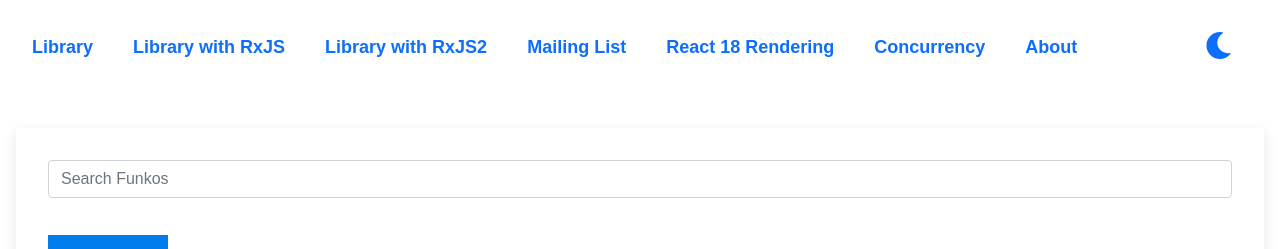
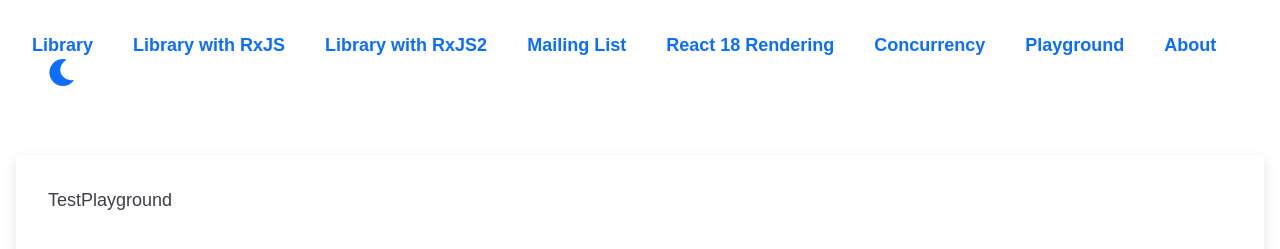
Before and after one commit to tasteslikestrawberries/funko-library, a React (Create React App) app: page /test-playground in a window 1280 px wide. Shown: the top 249 px of the page. Built offline with nearby package versions, Linux system fonts and the light colour scheme; no server answers.

Commit message:
refactor: practice

```diff
--- a/src/App.tsx
+++ b/src/App.tsx
@@ -15,6 +15,7 @@ import Rendering from "./components/Rendering";
 import ThemeToggler from "./components/ThemeToggler";
 import { ThemeContext, useThemeContext } from "./shared/ThemeContext";
 import Concurrency from "./components/Concurrency";
+import TestPlayground from "./TestPlayground";
 
 const StyledNav = styled.nav`
   font-size: large;
@@ -56,6 +57,7 @@ const App = () => {
             <Link to="/mailing-list">Mailing List</Link>
             <Link to="/rendering">React 18 Rendering</Link>
             <Link to="/concurrency">Concurrency</Link>
+            <Link to="/test-playground">Playground</Link>
             <Link to="/about">About</Link>
           </StyledLinks>
           <ThemeToggler />
@@ -70,6 +72,7 @@ const App = () => {
             <Route path="about" element={<About />} />
             <Route path="rendering" element={<Rendering />} />
             <Route path="concurrency" element={<Concurrency />} />
+            <Route path="test-playground" element={<TestPlayground />} />
             <Route path="*" element={<Main />} />
           </Routes>
         </StyledContainer>
--- /dev/null
+++ b/src/TestPlayground.tsx
@@ -0,0 +1,15 @@
+import { BehaviorSubject, of } from "rxjs"
+
+const arr = [1,2,3,4,5];
+const subject = new BehaviorSubject(arr)
+const obs$ = of(arr); //from returns isolated values, of returns the whole array
+const sub1 = subject.subscribe()
+const sub2 = obs$.subscribe()
+console.log(sub1,sub2) //returns safesubscriber object
+
+
+export default function TestPlayground() {
+  return (
+    <div>TestPlayground</div>
+  )
+}
```
